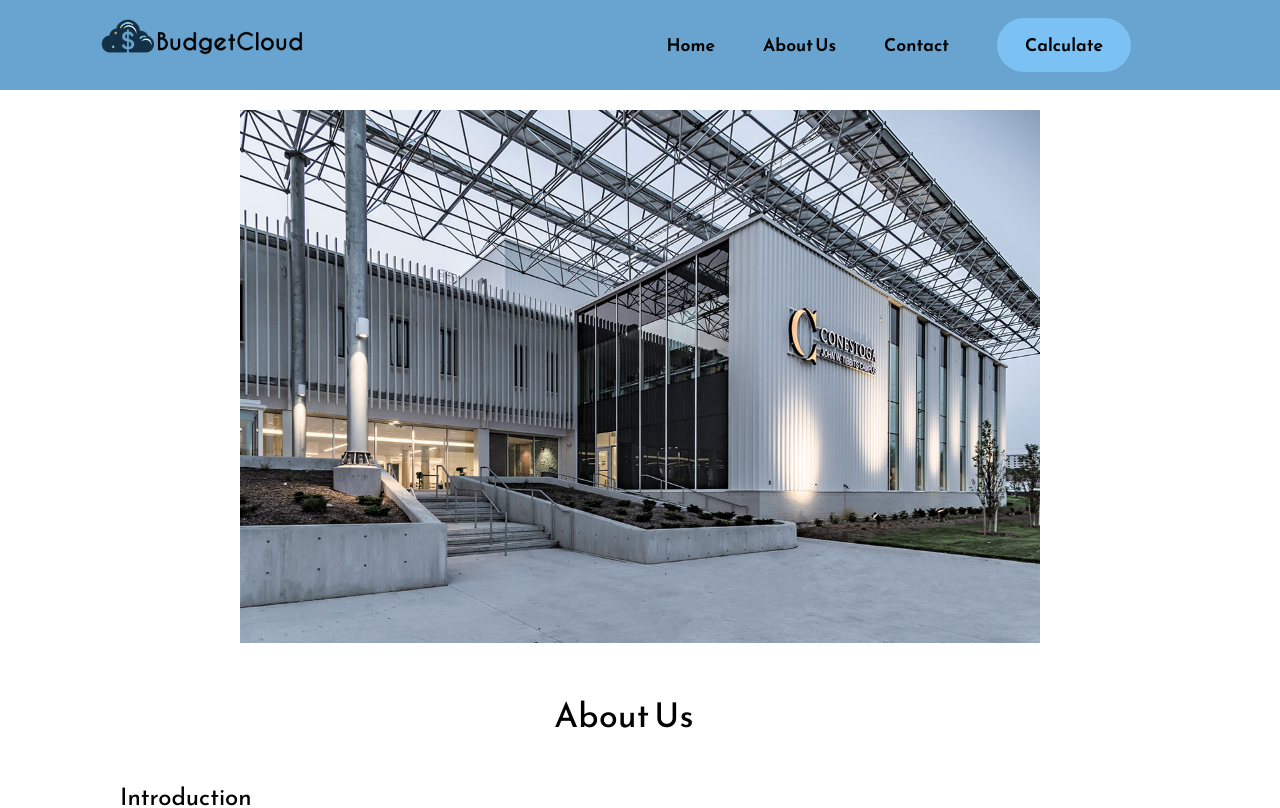
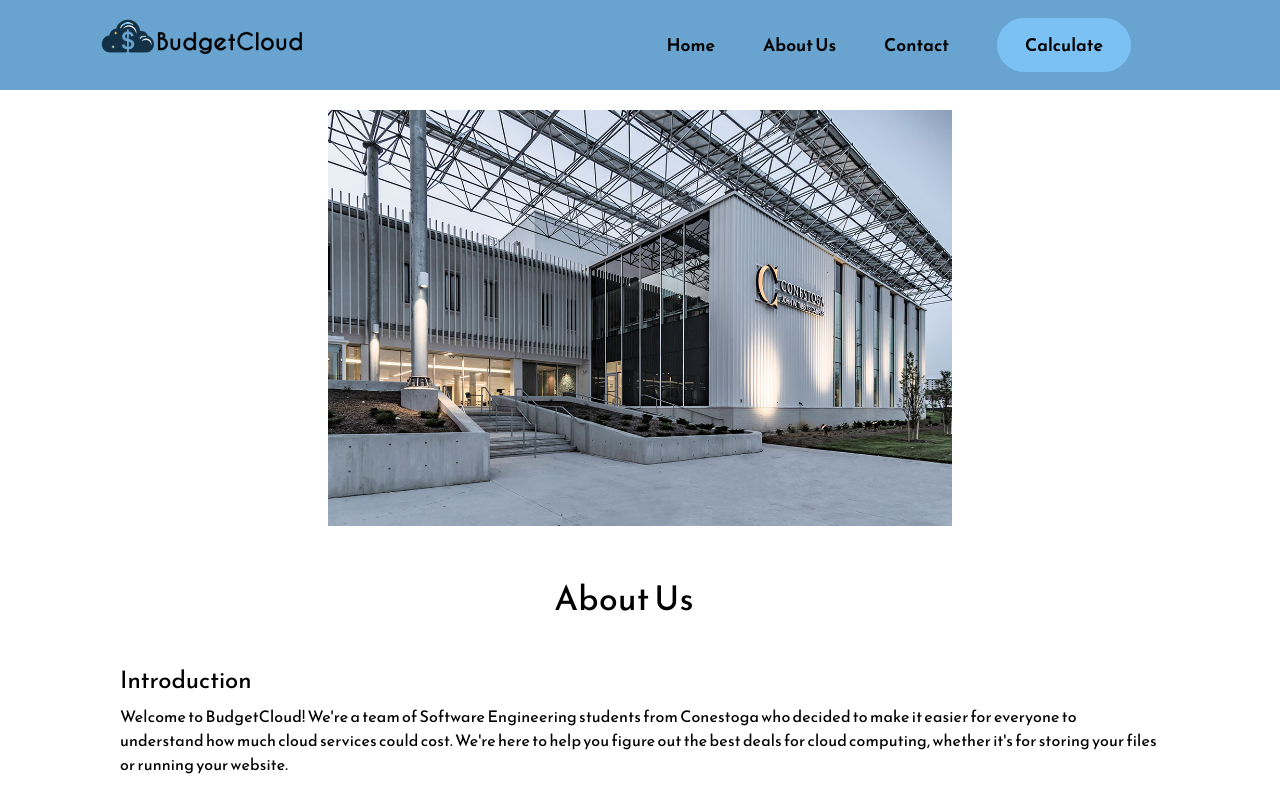
Before and after one commit to bjasim/cloud-calculator, a React (Create React App) app in the folder FrontendCalculator/: page /About in a window 1280 px wide. Shown: the top 808 px of the page. Built offline with nearby package versions, Linux system fonts and the light colour scheme.

Commit message:
IMG Size in About us page adjusted

```diff
--- a/FrontendCalculator/src/Components/AboutDetails.js
+++ b/FrontendCalculator/src/Components/AboutDetails.js
@@ -10,7 +10,7 @@
           <img
             src={school}
             alt="Bug"
-            style={{ width: "90%", maxWidth: "800px", display: "block", margin: "20px auto" }}
+            style={{ width: "60%", maxWidth: "800px", display: "block", margin: "20px auto" }}
           />
         </Grid>
         <Grid item xs={12}>
```
